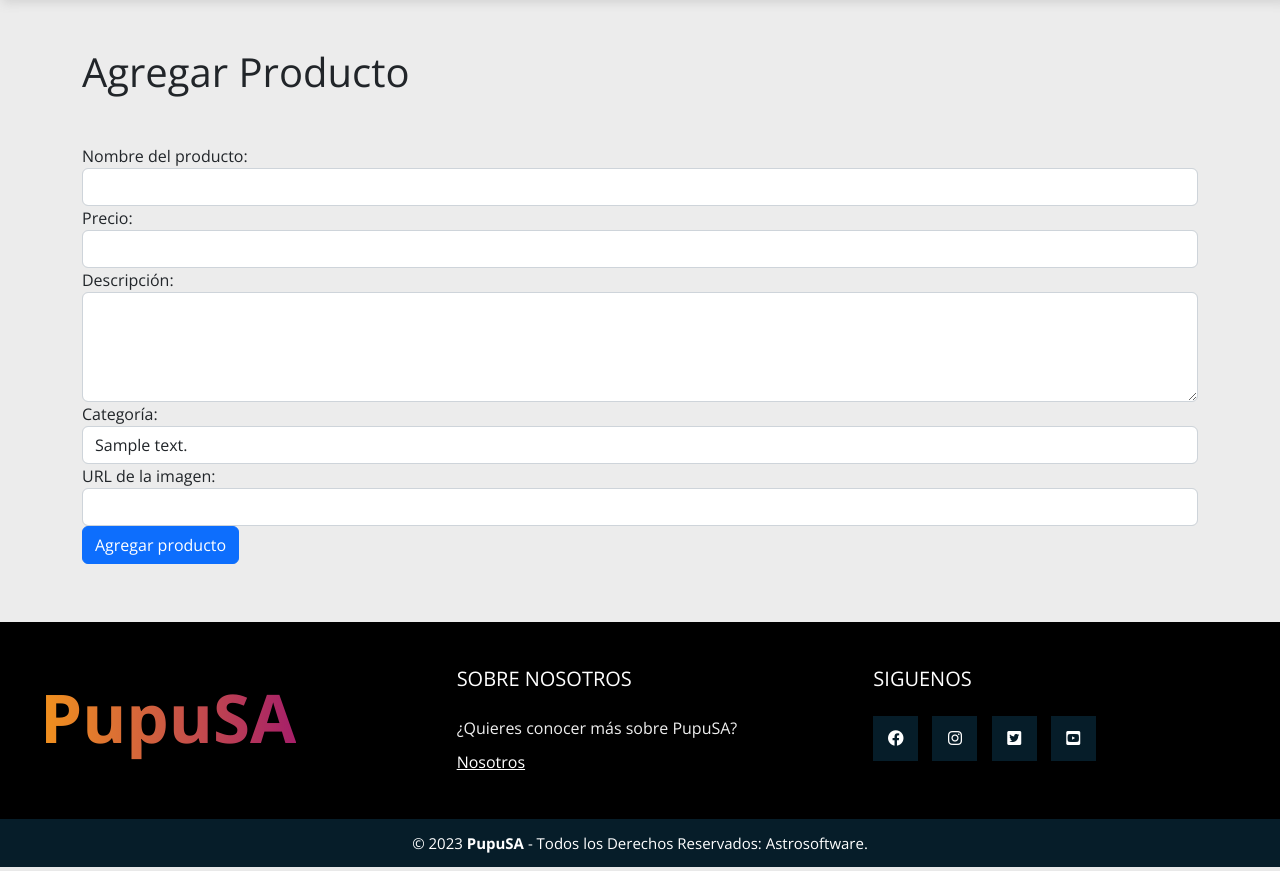
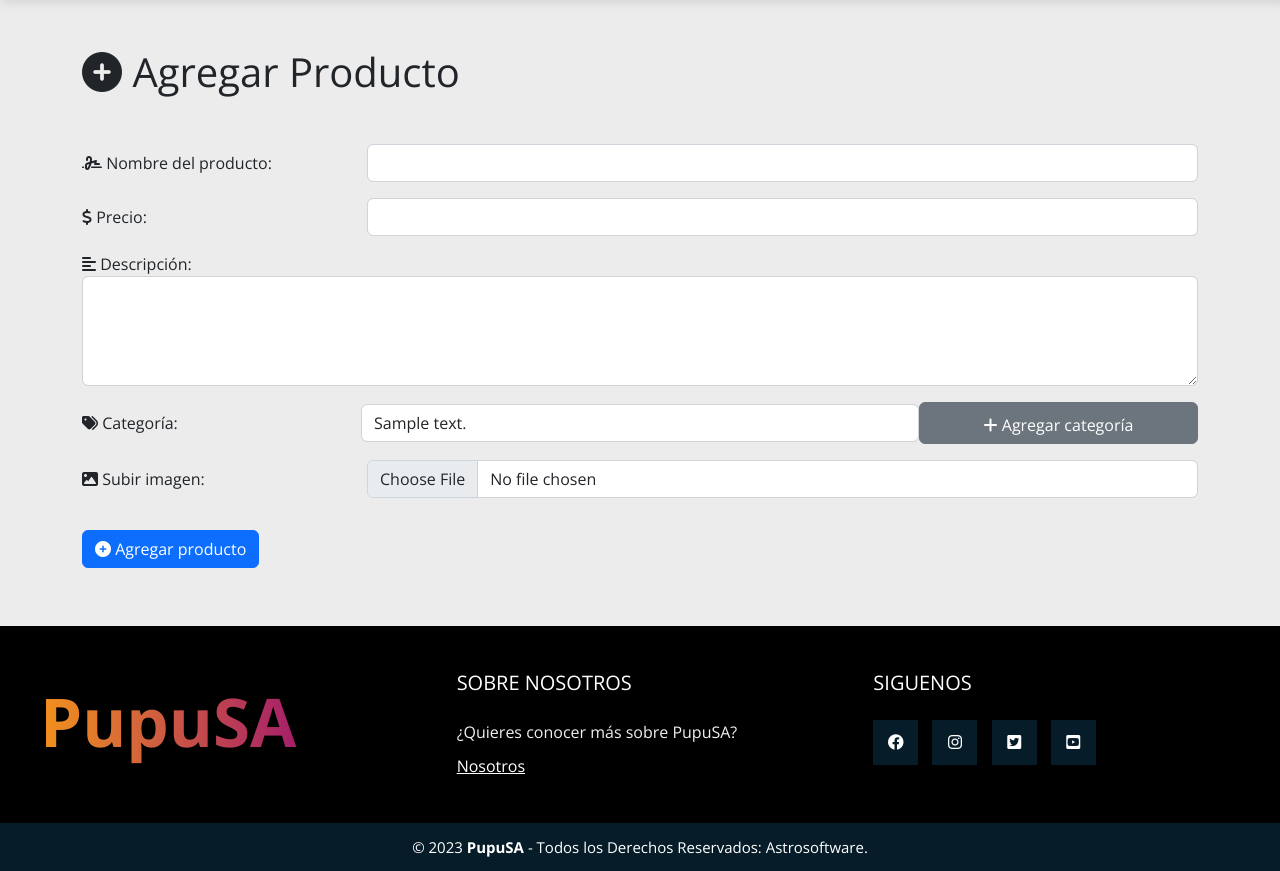
Before and after one commit to PaoloNavarro/PupuSA, a PHP site: page /pupuSA/Admin/productoa in a window 1280 px wide. Shown: the part 69-940 px from the top of the page. Run offline with PHP 8.4, Linux system fonts and the light colour scheme; tables that the repository leaves empty or names only in its code hold one stand-in row (values such as "Sample post"); some libraries are stand-ins or nearby versions.

```diff
--- a/controllers/AdminController.php
+++ b/controllers/AdminController.php
@@ -136,20 +136,44 @@ class AdminController extends Controller
         $precio = $_POST['precio'];
         $descripcion = $_POST['descripcion'];
         $categoria = $_POST['categoria'];
-        $image_url = $_POST['image_url'];
         $estado = $_POST['estado'];
+
+        // obtener información del archivo subido
+        $file = $_FILES['image_url'];
+        $file_name = $file['name'];
+        $file_tmp = $file['tmp_name'];
+        $file_size = $file['size'];
+        $file_error = $file['error'];
+
+        // verificar que el archivo sea una imagen con una extensión válida
+        $file_ext = strtolower(pathinfo($file_name, PATHINFO_EXTENSION));
+        $allowed_exts = array('jpg', 'jpeg', 'png', 'gif');
+        if (!in_array($file_ext, $allowed_exts)) {
+            die("Error: El archivo no es una imagen válida.");
+        }
+
+        // crear la carpeta uploads si no existe
+        if (!is_dir('uploads')) {
+            mkdir('uploads');
+        }
+
+        // generar nombre único para la imagen
+        $new_file_name = uniqid('', true) . '.' . $file_ext;
+
+        // mover el archivo a la carpeta uploads
+        move_uploaded_file($file_tmp, 'uploads/' . $new_file_name);
+
+        // obtener la URL completa de la imagen
+        $image_url = URL . 'uploads/' . $new_file_name;
 
         $producto = new Producto();
 
-        $resultado = $producto->agregarProducto($nombre, $precio, $descripcion, $categoria, $image_url,$estado);
+        $resultado = $producto->agregarProducto($nombre, $precio, $descripcion, $categoria, $image_url, $estado);
 
         // si se agregó el producto correctamente, redirigir al listado de productos
         header('Location: ' . URL . 'Food/');
+    }
 
-
-
-
-     }
 
      public function editarProducto()
      {
@@ -171,17 +195,43 @@ class AdminController extends Controller
     {
         // Comprobar si el formulario se ha enviado
         if ($_SERVER['REQUEST_METHOD'] == 'POST') {
+
+            // obtener información del archivo subido
+                $file = $_FILES['image_url'];
+                $file_name = $file['name'];
+                $file_tmp = $file['tmp_name'];
+                $file_size = $file['size'];
+                $file_error = $file['error'];
+               // verificar que el archivo sea una imagen con una extensión válida
+               $file_ext = strtolower(pathinfo($file_name, PATHINFO_EXTENSION));
+               $allowed_exts = array('jpg', 'jpeg', 'png', 'gif');
+               if (!in_array($file_ext, $allowed_exts)) {
+                   die("Error: El archivo no es una imagen válida.");
+               }
+
+               // crear la carpeta uploads si no existe
+               if (!is_dir('uploads')) {
+                   mkdir('uploads');
+               }
+
+               // generar nombre único para la imagen
+               $new_file_name = uniqid('', true) . '.' . $file_ext;
+
+               // mover el archivo a la carpeta uploads
+               move_uploaded_file($file_tmp, 'uploads/' . $new_file_name);
+
+               // obtener la URL completa de la imagen
+               $image_url = URL . 'uploads/' . $new_file_name;
+
             // Recoger los datos del formulario
             $id_producto = $_POST['id'];
             $nombre = $_POST['nombre'];
             $precio = $_POST['precio'];
             $descripcion = $_POST['descripcion'];
             $categoria = $_POST['categoria'];
-             $imagen = $_POST['imagen'];
             $estado = $_POST['estado'];
 
-
-             Producto::actualizarProducto($id_producto, $nombre, $precio, $descripcion, $categoria, $imagen, $estado);
+            Producto::actualizarProducto($id_producto, $nombre, $precio, $descripcion, $categoria, $image_url, $estado);
 
             // Redirigir al usuario a la página de listado de productos
             header('Location: ' . URL . 'Admin/ProductoE');
--- a/views/Admin/productoa.php
+++ b/views/Admin/productoa.php
@@ -1,39 +1,47 @@
 <?php require_once VIEW_LAYOUT_PATH . 'header.php' ?>
 <div class="container">
-  <h1 class="mt-5">Agregar Producto</h1>
-  <form class="mt-5" action="<?= URL ?>Admin/agregarproducto" method="post">
-    <div class="form-group">
-      <label for="nombre">Nombre del producto:</label>
-      <input type="text" class="form-control" id="nombre" name="nombre" required>
+  <h1 class="mt-5"><i class="fas fa-plus-circle"></i> Agregar Producto</h1>
+  <form class="mt-5" action="<?= URL ?>Admin/agregarproducto" method="post" enctype="multipart/form-data">
+    <div class="form-group row mb-3">
+      <label for="nombre" class="col-sm-3 col-form-label"><i class="fas fa-signature"></i> Nombre del producto:</label>
+      <div class="col-sm-9">
+        <input type="text" class="form-control" id="nombre" name="nombre" required>
+      </div>
     </div>
 
-    <div class="form-group">
-      <label for="precio">Precio:</label>
-      <input type="number" class="form-control" id="precio" name="precio" step="0.01" min="0" required>
+    <div class="form-group row mb-3">
+      <label for="precio" class="col-sm-3 col-form-label"><i class="fas fa-dollar-sign"></i> Precio:</label>
+      <div class="col-sm-9">
+        <input type="number" class="form-control" id="precio" name="precio" step="0.01" min="0" required>
+      </div>
     </div>
 
-    <div class="form-group">
-      <label for="descripcion">Descripción:</label>
+    <div class="form-group mb-3">
+      <label for="descripcion"><i class="fas fa-align-left"></i> Descripción:</label>
       <textarea class="form-control" id="descripcion" name="descripcion" rows="4" cols="50" required></textarea>
     </div>
 
-    <div class="form-group">
-      <label for="categoria">Categoría:</label>
-      <select class="form-control" id="categoria" name="categoria" required>
-        <?php foreach($viewData['categorias']  as $categoria): ?>
-        <option value="<?php echo $categoria->getIdCategoria(); ?>"><?php echo $categoria->getDescripcion(); ?></option>
+    <div class="form-group d-flex align-items-center mb-3">
+      <label for="categoria" class="w-25"><i class="fas fa-tags"></i> Categoría:</label>
+      <select class="form-control w-50" id="categoria" name="categoria" required>
+        <?php foreach ($viewData['categorias'] as $categoria): ?>
+          <option value="<?= $categoria->getIdCategoria(); ?>"><?= $categoria->getDescripcion(); ?></option>
         <?php endforeach; ?>
       </select>
+      <a href="<?= URL ?>Admin/acategoria" class="btn btn-secondary ml-3 w-25"><i class="fas fa-plus mt-2"></i> Agregar categoría</a>
     </div>
 
-    <div class="form-group">
-      <label for="image_url">URL de la imagen:</label>
-      <input type="text" class="form-control" id="image_url" name="image_url" required>
+    <div class="form-group row mb-3">
+      <label for="image_url" class="col-sm-3 col-form-label"><i class="fas fa-image"></i> Subir imagen:</label>
+      <div class="col-sm-9">
+        <input type="file" class="form-control" id="image_url" name="image_url" accept="image/*" required>
+      </div>
     </div>
+
     <input type="hidden" name="estado" value="1">
+    <button type="submit" class="btn btn-primary mt-3"><i class="fas fa-plus-circle"></i> Agregar producto</button>
+  </form>
+</div>
 
 
-    <button type="submit" class="btn btn-primary">Agregar producto</button>
-  </form>
-</div>
 <?php require_once VIEW_LAYOUT_PATH . "footer.php"; ?>
--- a/views/usuario/editperfil.php
+++ b/views/usuario/editperfil.php
@@ -45,7 +45,10 @@
           </select>
         </div>
 
-        <button type="submit" class="btn btn-primary mt-3">Guardar cambios</button>
+        <button type="submit" class="btn btn-primary mt-3" title="Guardar cambios">
+         Guardar Cambios <i class="fa fa-save"></i>
+        </button>
+
       </form>
     </div>
   </div>
```
Also changed, not shown: views/Admin/actualizarproducto.php (+7 -3 lines), views/usuario/perfil.php (+12 -8 lines). Lines whose indentation alone changed are shown as unchanged.
